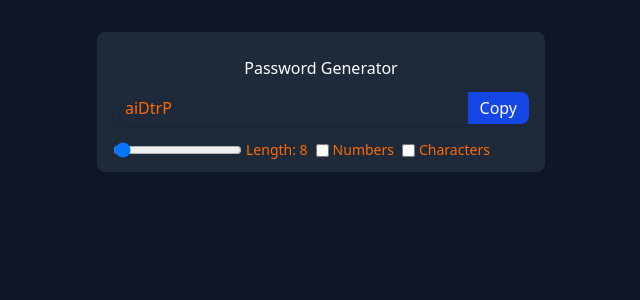
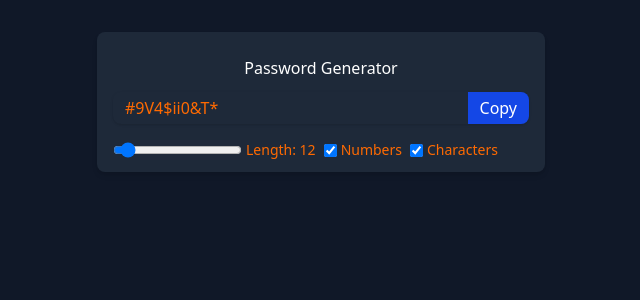
Before and after one commit to arnoprincestonpan/react-password-generator, a React (Vite) app: page / in a window 1280 px wide. Shown: the top 300 px of the page, without its empty margins (319-959 px from the left). Built offline with nearby package versions, Linux system fonts and the light colour scheme.

Commit message:
change default to have symbols and numbers

```diff
--- a/src/App.jsx
+++ b/src/App.jsx
@@ -3,11 +3,11 @@ import { useState, useCallback, useEffect, useRef } from 'react';
 
 function App() {
   // length of password
-  const [length, setLength] = useState(8);
+  const [length, setLength] = useState(12);
 
   // Conditions (i.e. Number in password? Character in password?)
-  const [numberAllowed, setNumberAllowed] = useState(false);
-  const [charAllowed, setCharAllowed] = useState(false);
+  const [numberAllowed, setNumberAllowed] = useState(true);
+  const [charAllowed, setCharAllowed] = useState(true);
 
   // Actual Password
   const [password, setPassword] = useState('');
```
